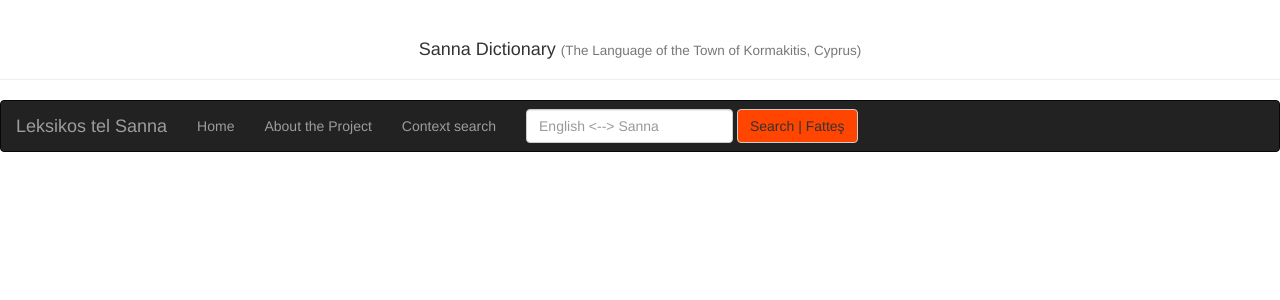
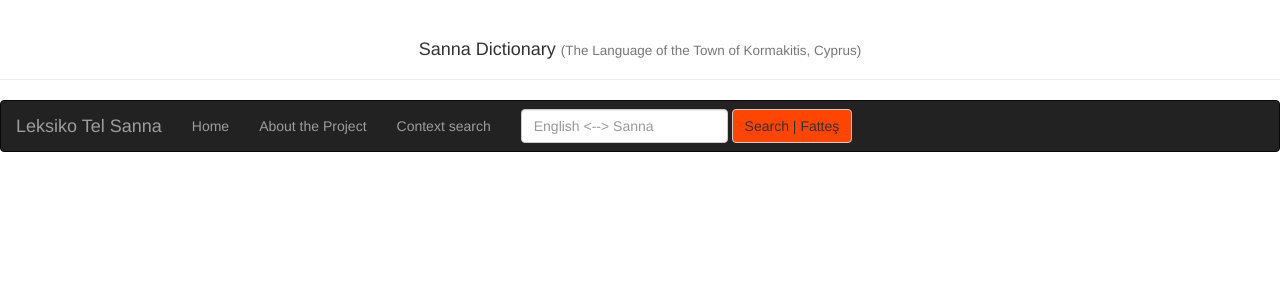
Before and after one commit to wmsimmons/SannaDictionary, a Flask app: page / in a window 1280 px wide. Shown: the top 300 px of the page. Run offline with Flask 2, Linux system fonts and the light colour scheme; some libraries are stand-ins or nearby versions.

Commit message:
title update

```diff
--- a/sanna/templates/index.html
+++ b/sanna/templates/index.html
@@ -19,7 +19,7 @@
 	<nav class="navbar navbar-inverse" id="navybars">
 	   <div class="container-fluid">
 	     <div class="navbar-header">
-	       <a class="navbar-brand" href="#">Leksikos tel Sanna</a>
+	       <a class="navbar-brand" href="#">Leksiko Tel Sanna</a>
 	     </div>
 	     <ul class="nav navbar-nav">
 	     	<li role="navigation"><a href="/">Home</a></li>
```
